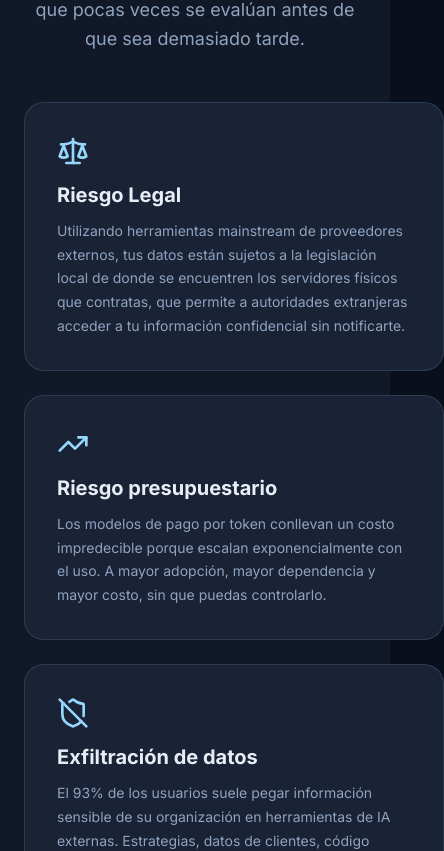
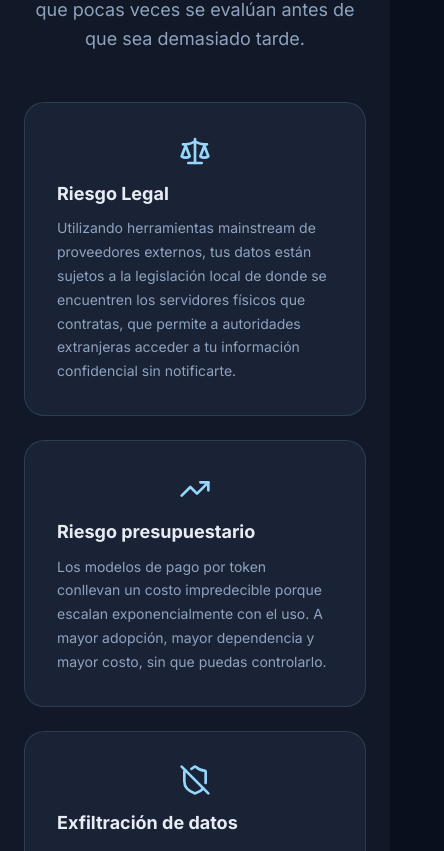
Before and after one commit to nicolasdimarco/GenIA, a React (Vite) app: page / in a window 390 px wide. Shown: the part 1133-1984 px from the top of the page, 444 px wide, since content can reach past the window. Built offline with nearby package versions, Linux system fonts and the light colour scheme.

Commit message:
fix(problema): grid de 4 columnas, parrafo full-width e icono centrado

```diff
--- a/src/components/Problem.css
+++ b/src/components/Problem.css
@@ -2,11 +2,27 @@
   background: var(--color-bg-alt);
 }
 
+.problem .section-header p {
+  max-width: none;
+}
+
 .problem__grid {
   display: grid;
-  grid-template-columns: repeat(auto-fit, minmax(420px, 1fr));
+  grid-template-columns: repeat(4, 1fr);
   gap: 1.5rem;
   margin-bottom: 2.5rem;
+}
+
+@media (max-width: 980px) {
+  .problem__grid {
+    grid-template-columns: repeat(2, 1fr);
+  }
+}
+
+@media (max-width: 560px) {
+  .problem__grid {
+    grid-template-columns: 1fr;
+  }
 }
 
 .problem__card {
@@ -25,16 +41,16 @@
 .problem__icon {
   display: flex;
   align-items: center;
+  justify-content: center;
   margin-bottom: 1rem;
   color: var(--color-blue);
 }
 
 .problem__title {
-  font-size: var(--font-size-xl);
+  font-size: var(--font-size-lg);
   font-weight: 700;
   margin-bottom: 0.75rem;
   color: var(--color-text);
-  white-space: nowrap;
 }
 
 .problem__desc {
```
